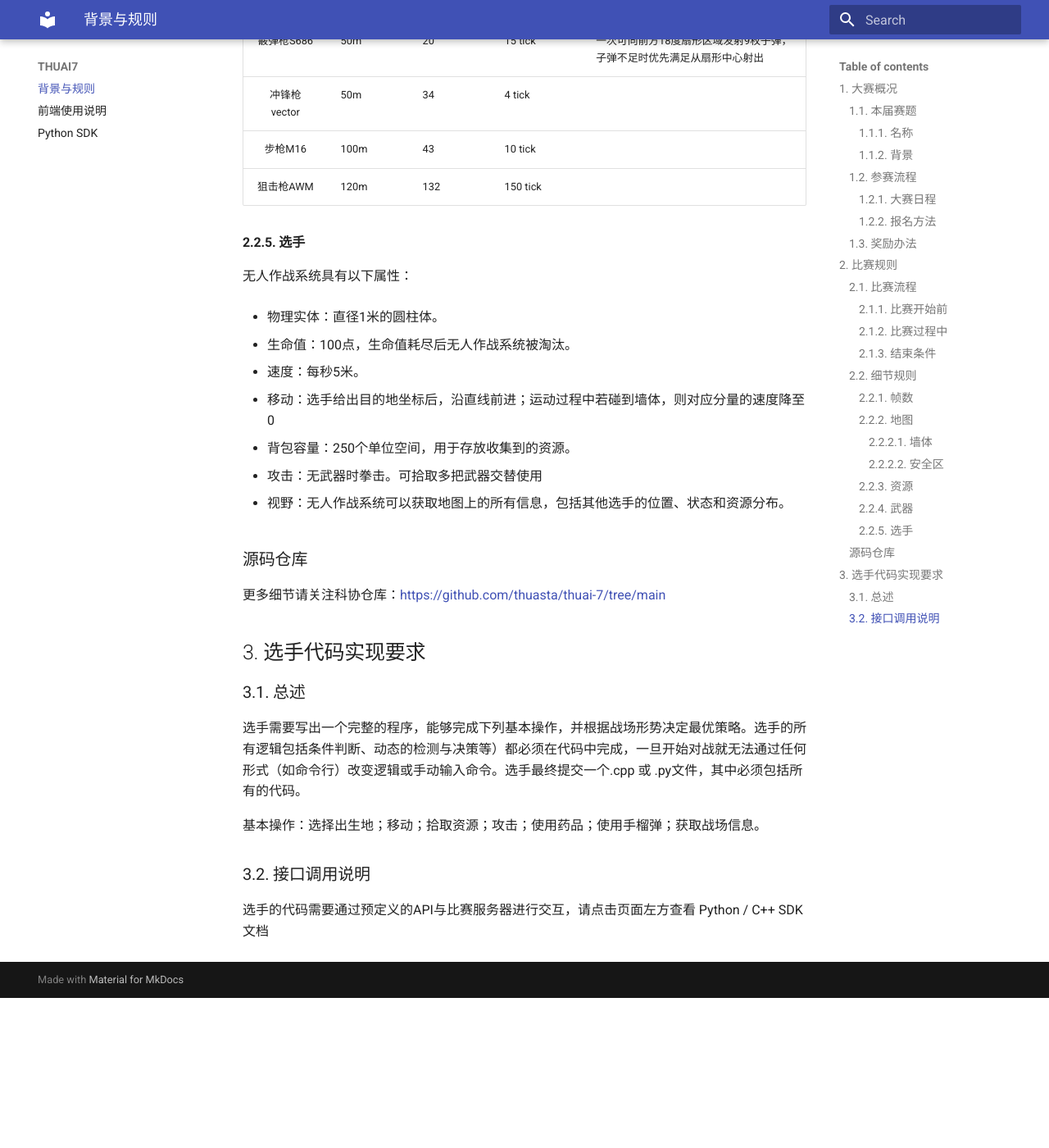
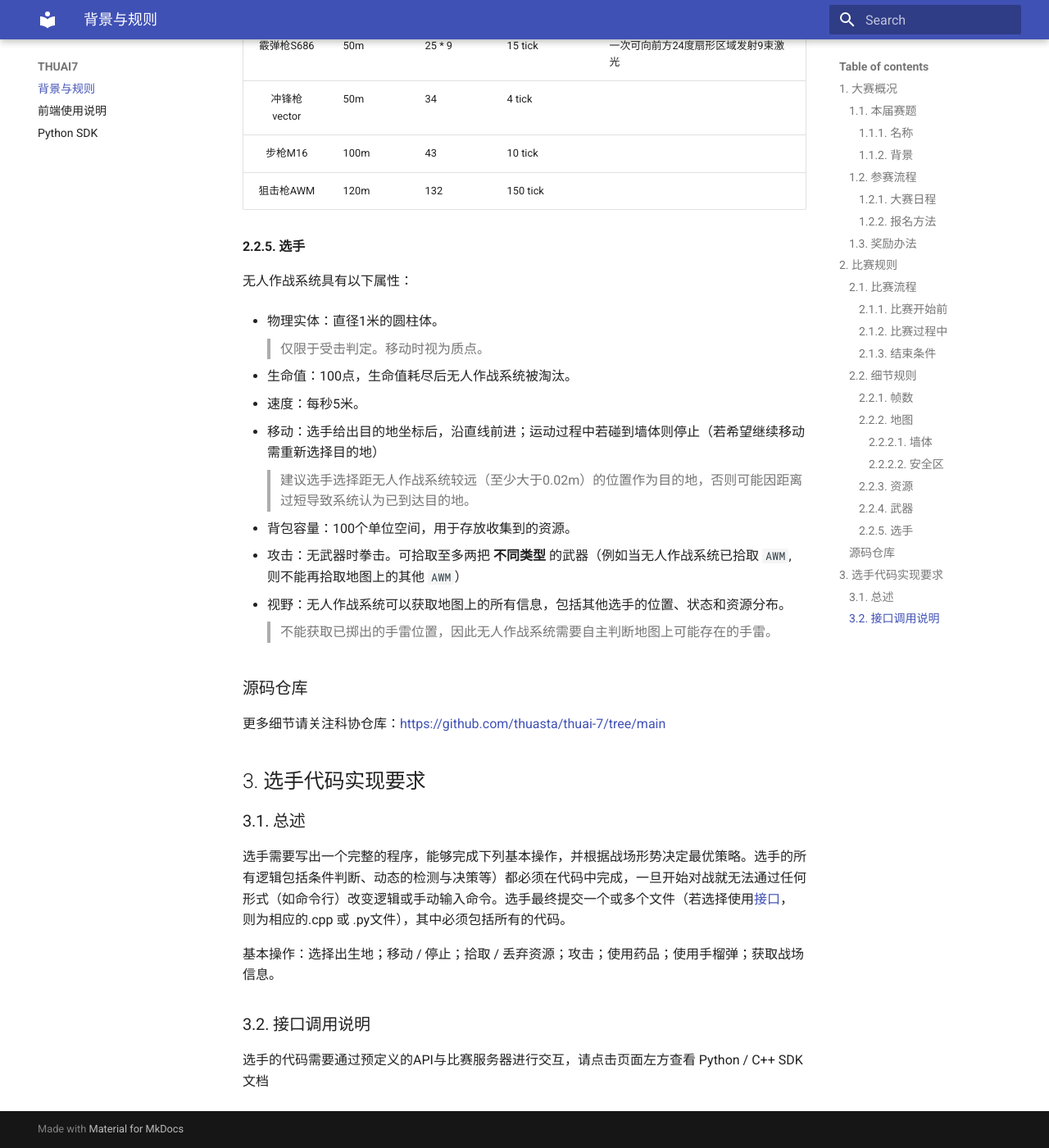
Before and after one commit to thuasta/thuai-7, an MkDocs documentation site: the page built from docs/index.md, in a window 1280 px wide and 1400 px high, scrolled down 4231 px. Shown: the whole window at 82% size. Built offline with MkDocs 1.6.1 and Material for MkDocs 9.7.7, drawn with Linux system fonts in a browser that asks for light colours; before the commit the page ends 5448 px from its top, so only the background shows below that; some of the changed text lies outside the part shown.

Commit message:
Docs: Update

```diff
--- a/docs/index.md
+++ b/docs/index.md
@@ -72,7 +72,7 @@
 
 #### 2.2.2. 地图
 
-大小为1024m*1024m的平面，地图上随机分布有墙体和资源。墙体能抵挡部分攻击，为玩家提供庇护；资源不会刷新，可供选手收集以增强自身实力。选手需巧妙利用地形与资源，展开激烈的较量。
+大小为256m * 256m的平面，由256 * 256个边长为1m的方格构成，每个方格的中心位置可表示为 $(a + 0.5, b + 0.5)$，$a$，$b$ 为整数。地图上随机分布有墙体和资源。墙体能抵挡部分攻击，为玩家提供庇护；资源不会刷新，可供选手收集以增强自身实力。选手需巧妙利用地形与资源，展开激烈的较量。
 
 地图上弥漫着网络病毒，[安全区](#安全区)会不断缩小。
 
@@ -86,7 +86,7 @@
 
 ##### 2.2.2.2. 安全区
 
-安全区是一个圆形区域，其面积会随着时间的推移逐渐减小。安全区的圆心会随机移动，选手需要时刻关注安全区的位置，以避免受到网络病毒的伤害。在安全区外，选手每秒会受到5点真实伤害（每tick受到0.25点伤害），因此必须尽快进入安全区。以下是安全区示意图，红色粒子效果内较明亮区域为安全区。
+安全区是一个初始半径为256m的圆形区域，其面积会随着时间的推移逐渐减小，5min后消失。安全区的圆心会随机移动，选手需要时刻关注安全区的位置，以避免受到网络病毒的伤害。在安全区外，选手每秒会受到20点真实伤害（每tick受到1点伤害），因此必须尽快进入安全区。以下是安全区示意图，红色粒子效果内较明亮区域为安全区。
 
 ![Circle.jpg](images\Circle.jpg)
 
@@ -97,11 +97,11 @@
 | 名称  | 作用                                                                                   | 占用背包容量 |
 |:---:| ------------------------------------------------------------------------------------ |:------:|
 | 护甲  | 为玩家提供额外血量。玩家受到攻击时，优先扣除护甲血量。护甲无法抵挡病毒造成的伤害。护甲血量不会自动恢复。<br>低级护甲：额外血量50 <br>高级护甲：额外血量100 | 0      |
-| 绷带  | 恢复8点血量                                                                               | 2      |
-| 急救箱 | 将血量恢复至80                                                                             | 10     |
+| 绷带  | 恢复10点血量                                                                               | 2      |
+| 急救箱 | 恢复75点血量                                                                   | 10     |
 | 激光枪 | 瞬间发射，可对其他选手造成伤害；无法穿透墙体；需要消耗弹药。具体数值请参见[武器](#武器)                                       | 0      |
 | 弹药  | 所有种类激光枪发射消耗同一种弹药                                                                     | 1      |
-| 手榴弹 | 可在50m距离内投掷，能够越过墙体。伤害范围12m，且对范围内所有选手均造成伤害，距离投掷中心越近伤害越高。伤害不会穿过墙体                       | 15     |
+| 手榴弹 | 可在半径20m距离内投掷，能够越过墙体。投掷后5s爆炸，爆炸半径6m，且对范围内所有选手均造成伤害，距离投掷中心越近伤害越高。伤害不会穿过墙体                       | 15     |
 
 <a id="武器"></a>
 
@@ -110,7 +110,7 @@
 | 武器        | 攻击距离 | 裸伤害 | CD（攻击间隔） | 其他                                   |
 |:---------:| ---- | --- | -------- | ------------------------------------ |
 | 拳击        | 1m   | 10  | 20 tick  |                                      |
-| 霰弹枪S686   | 50m  | 20  | 15 tick  | 一次可向前方18度扇形区域发射9枚子弹，子弹不足时优先满足从扇形中心射出 |
+| 霰弹枪S686   | 50m  | 25 * 9  | 15 tick  | 一次可向前方24度扇形区域发射9束激光 |
 | 冲锋枪vector | 50m  | 34  | 4 tick   |                                      |
 | 步枪M16     | 100m | 43  | 10 tick  |                                      |
 | 狙击枪AWM    | 120m | 132 | 150 tick |                                      |
@@ -120,18 +120,21 @@
 无人作战系统具有以下属性：
 
 - 物理实体：直径1米的圆柱体。
+  > 仅限于受击判定。移动时视为质点。
 
 - 生命值：100点，生命值耗尽后无人作战系统被淘汰。
 
 - 速度：每秒5米。
 
-- 移动：选手给出目的地坐标后，沿直线前进；运动过程中若碰到墙体，则对应分量的速度降至0
+- 移动：选手给出目的地坐标后，沿直线前进；运动过程中若碰到墙体则停止（若希望继续移动需重新选择目的地）
+  > 建议选手选择距无人作战系统较远（至少大于0.02m）的位置作为目的地，否则可能因距离过短导致系统认为已到达目的地。
 
-- 背包容量：250个单位空间，用于存放收集到的资源。
+- 背包容量：100个单位空间，用于存放收集到的资源。
 
-- 攻击：无武器时拳击。可拾取多把武器交替使用
+- 攻击：无武器时拳击。可拾取至多两把 __不同类型__ 的武器（例如当无人作战系统已拾取 `AWM`, 则不能再拾取地图上的其他 `AWM`）
 
 - 视野：无人作战系统可以获取地图上的所有信息，包括其他选手的位置、状态和资源分布。
+  > 不能获取已掷出的手雷位置，因此无人作战系统需要自主判断地图上可能存在的手雷。
 
 ### 源码仓库
 
@@ -141,9 +144,9 @@
 
 ### 3.1. 总述
 
-选手需要写出一个完整的程序，能够完成下列基本操作，并根据战场形势决定最优策略。选手的所有逻辑包括条件判断、动态的检测与决策等）都必须在代码中完成，一旦开始对战就无法通过任何形式（如命令行）改变逻辑或手动输入命令。选手最终提交一个.cpp 或 .py文件，其中必须包括所有的代码。
+选手需要写出一个完整的程序，能够完成下列基本操作，并根据战场形势决定最优策略。选手的所有逻辑包括条件判断、动态的检测与决策等）都必须在代码中完成，一旦开始对战就无法通过任何形式（如命令行）改变逻辑或手动输入命令。选手最终提交一个或多个文件（若选择使用[接口](#32-接口调用说明)，则为相应的.cpp 或 .py文件），其中必须包括所有的代码。
 
-基本操作：选择出生地；移动；拾取资源；攻击；使用药品；使用手榴弹；获取战场信息。
+基本操作：选择出生地；移动 / 停止；拾取 / 丢弃资源；攻击；使用药品；使用手榴弹；获取战场信息。
 
 ### 3.2. 接口调用说明
 
```
Also changed, not shown: 5 other files.
